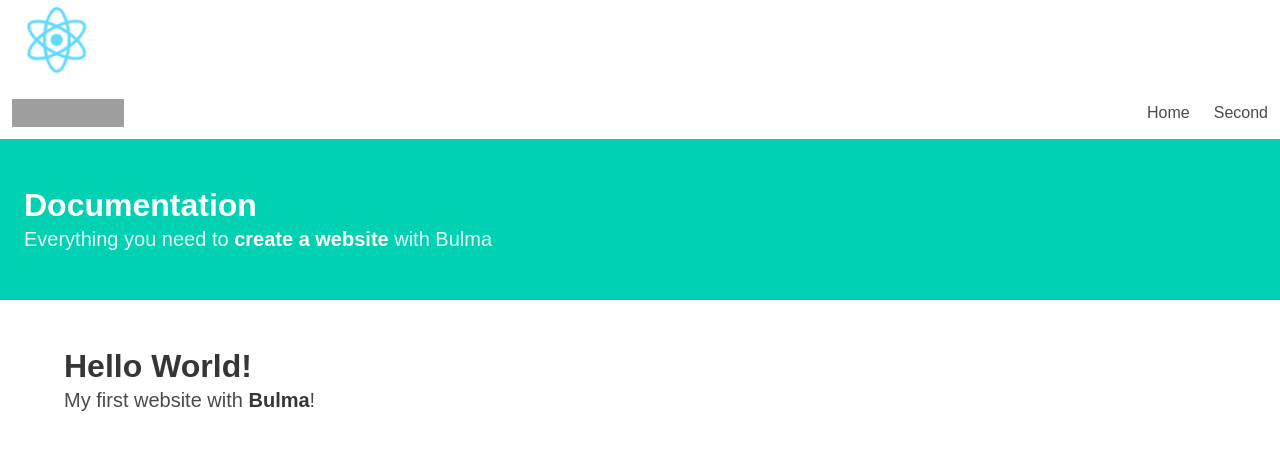
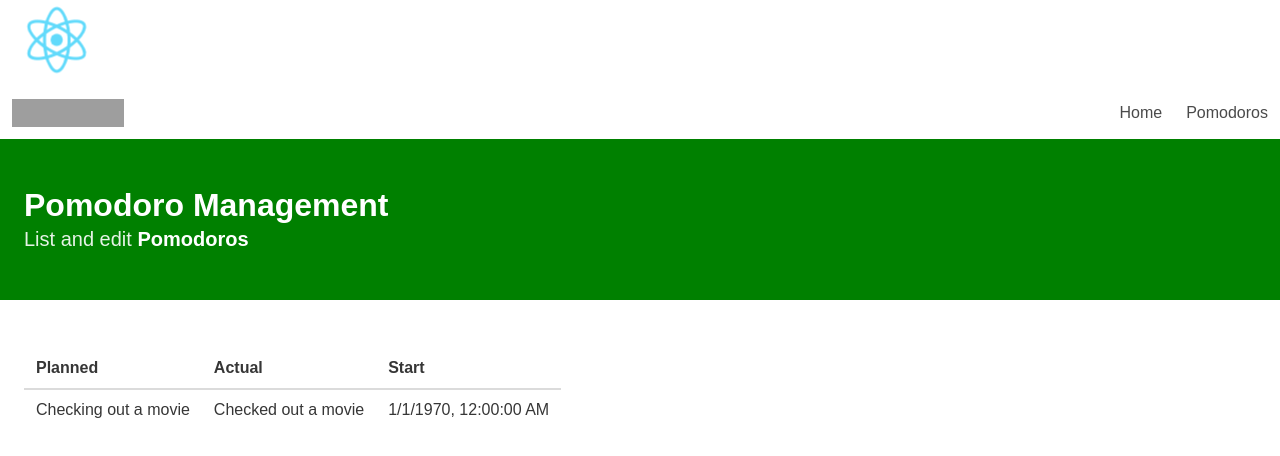
Before and after one commit to psgivens/PersonalTracker, a React (Create React App) app in the folder webapp/: page /Pomodoros in a window 1280 px wide. Shown: the top 456 px of the page. Built offline with nearby package versions, Linux system fonts and the light colour scheme; grey boxes are pictures that could not be loaded.

Commit message:
Created a list for the pomodoros. It is not wired to anything.

```diff
--- a/webapp/src/App.tsx
+++ b/webapp/src/App.tsx
@@ -7,11 +7,11 @@ import logo from './logo.svg'
 
 import Welcome from './components/Welcome'
 
-import Second from './components/Second'
-
 import MainMenu from './app/MainMenu'
 
 import './css/sample.css'
+
+import PomodoroManagement from './components/PomodoroManagement';
 
 // class App extends React.Component {
 //   public render() {
@@ -42,7 +42,7 @@ const App: React.SFC<BasicProps> = () =>
             <Route path="/ListDemo" component={ ListDemo } />
             <Route path="/PomodoroDemo" component={ PomodoroDemo } />
             <Route path="/ThirdDemo" component={ ThirdDemo } />*/}
-            <Route path="/second" component={ Second } />
+            <Route path="/Pomodoros" component={ PomodoroManagement } />
             <Route path="/" component={ Welcome } />
 
           </Switch>
--- a/webapp/src/app/MainMenu.tsx
+++ b/webapp/src/app/MainMenu.tsx
@@ -20,7 +20,7 @@ const MainMenu: React.SFC<BasicProps> = () =>
         <div className="navbar-menu" id="my-important-menu">
         <div className="navbar-end">
             <Link className="navbar-item" to="/">Home</Link>
-            <Link className="navbar-item" to="/second">Second</Link>
+            <Link className="navbar-item" to="/Pomodoros">Pomodoros</Link>
             {/* <Link className="navbar-item" to="/CounterDemo">Counter Demo</Link>
             <Link className="navbar-item" to="/ListDemo">List Demo</Link>
             <Link className="navbar-item" to="/PomodoroDemo">Pomodoro Demo</Link>
--- /dev/null
+++ b/webapp/src/components/PomodoroManagement.tsx
@@ -0,0 +1,57 @@
+
+import * as React from 'react';
+
+import { PomodoroIdb } from '../data/PomodoroData'
+
+type BasicProps = {} & {}
+
+const SecondStyle = {
+  backgroundColor: "green"
+}
+
+const poms:PomodoroIdb[] = [
+  {
+    actual: "Checked out a movie",
+    id: 1,
+    planned: "Checking out a movie",
+    startTime: 1,
+    userId: "1",
+    version: 1
+  }
+]
+
+const PomodoroManagement: React.SFC<BasicProps> = ( ) =>
+  (<div className="container-fluid" >
+    <section className="hero is-primary">
+      <div className="hero-body" style={SecondStyle}>
+        <p className="title" style={SecondStyle}>
+          Pomodoro Management
+        </p>
+        <p className="subtitle">
+          List and edit <strong>Pomodoros</strong>
+        </p>
+      </div>
+    </section>
+    <section className="section">
+      <table className="table">
+        <thead>
+          <tr>
+            <th>Planned</th>
+            <th>Actual</th>
+            <th>Start</th>
+          </tr>
+        </thead>
+        <tbody>
+        {poms.map((pomodoro:PomodoroIdb)=>
+          <tr key={pomodoro.id}>
+            <td>{pomodoro.planned}</td>
+            <td>{pomodoro.actual}</td>
+            <td>{(new Date(pomodoro.startTime)).toLocaleString()}</td>
+          </tr>)}
+
+        </tbody>
+      </table>
+    </section>
+  </div>)
+
+export default PomodoroManagement
--- a/webapp/src/components/Second.tsx
+++ /dev/null
@@ -1,35 +0,0 @@
-
-import * as React from 'react';
-
-
-type BasicProps = {} & {}
-
-const SecondStyle = {
-  backgroundColor: "green"
-}
-
-const Second: React.SFC<BasicProps> = ( ) =>
-  (<div className="container-fluid" >
-    <section className="hero is-primary">
-      <div className="hero-body" style={SecondStyle}>
-        <p className="title" style={SecondStyle}>
-          Documentation
-        </p>
-        <p className="subtitle">
-          Everything you need to <strong>create a website</strong> with Bulma
-        </p>
-      </div>
-    </section>
-    <section className="section">
-      <div className="container">
-        <h1 className="title">
-            Hello World!
-        </h1>
-        <p className="subtitle">
-            My first website with <strong>Bulma</strong>!
-        </p>
-      </div>
-    </section>
-  </div>)
-
-export default Second
--- /dev/null
+++ b/webapp/src/data/PomodoroData.tsx
@@ -0,0 +1,8 @@
+export type PomodoroIdb = {} & {
+    id: number
+    userId: string
+    planned: string
+    actual: string
+    startTime: number
+    version: number
+}
```
